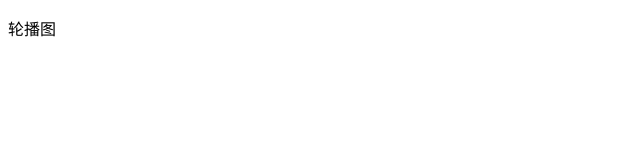
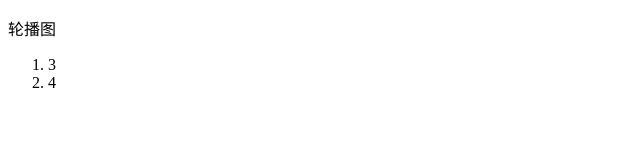
Before and after one commit to pudge-w/product, a plain HTML site: page index.html in a window 1280 px wide. Shown: the full height of the page, 0-640 px from the left. Drawn offline with Linux system fonts and the light colour scheme.

Commit message:
我钰焜做的列表

```diff
--- a/index.html
+++ b/index.html
@@ -7,5 +7,9 @@
 </head>
 <body>
   <p>轮播图</p>
+  <ol>
+    <li>3</li>
+    <li>4</li>
+  </ol>
 </body>
 </html>
```
